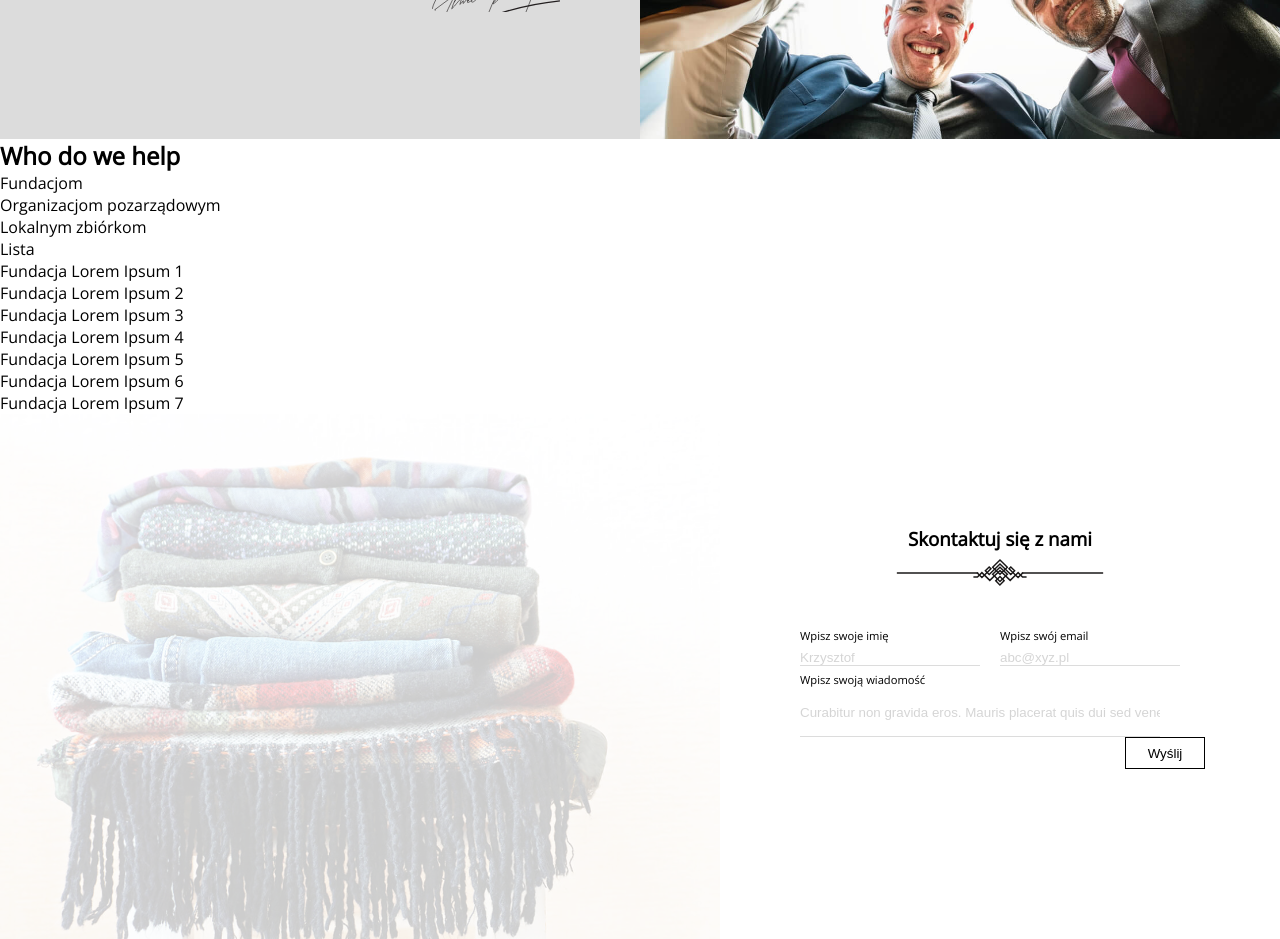
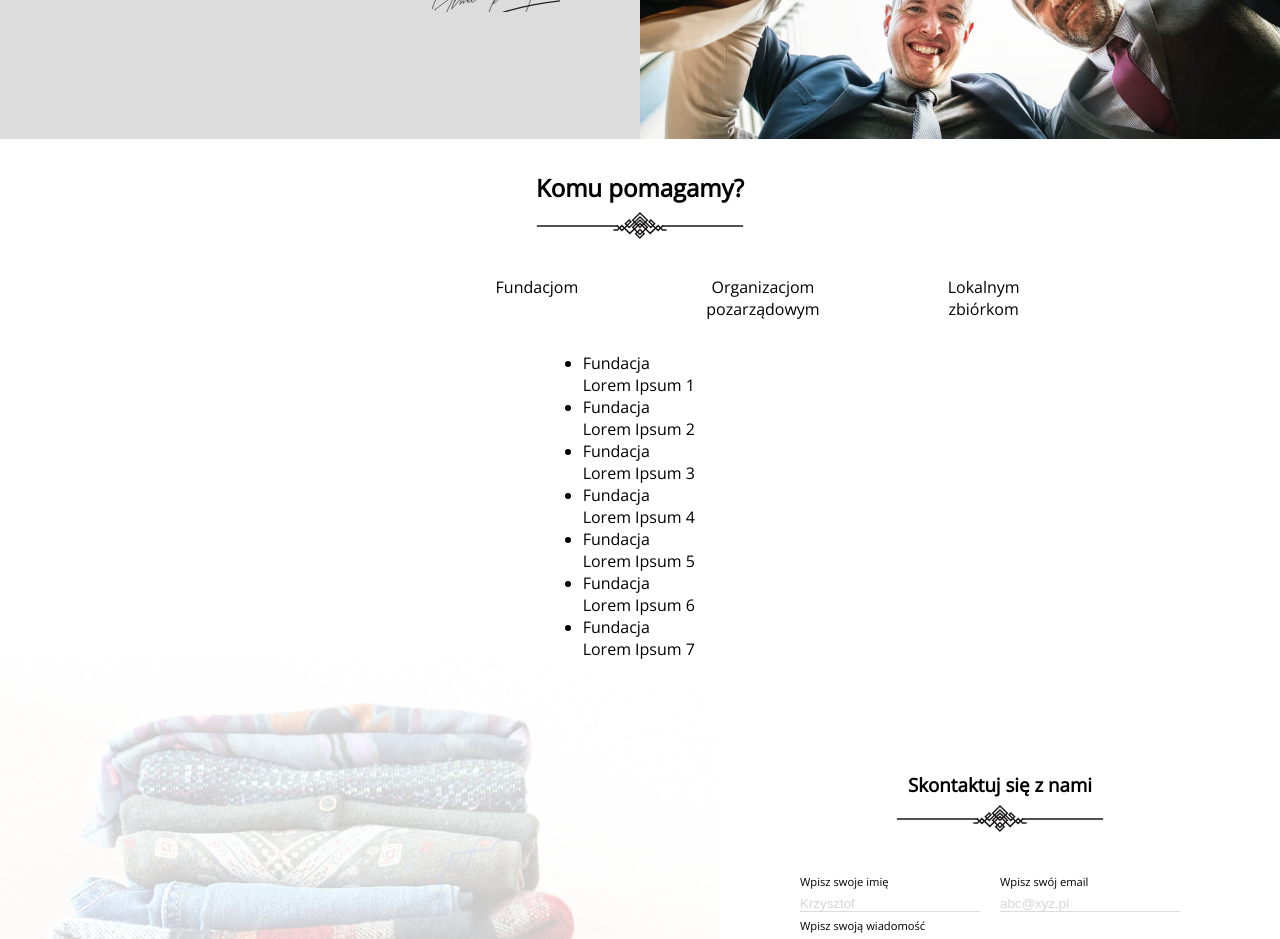
Before and after one commit to marcinho51/oddaj-rzeczy, a React (Create React App) app in the folder oddaj-rzeczy/: page /#/ in a window 1280 px wide. Shown: the part 1640-2579 px from the top of the page. Built offline with nearby package versions, Linux system fonts and the light colour scheme; data requests are answered from the project's data file.

Commit message:
WhoDoWeHelp class started

```diff
--- a/oddaj-rzeczy/src/components/Home/WhoDoWeHelp.js
+++ b/oddaj-rzeczy/src/components/Home/WhoDoWeHelp.js
@@ -18,14 +18,18 @@ class Home_Who_Do_We_Help extends Component {
   get names() {
     return this.state.fundations.map(fundation => {
       return (
+        <>
           <li
             key={fundation.id}
             id={fundation.id}
             onClick={this.handleOnClick}
-          className={this.state.currentOrganisation == fundation.id && "active"}
+            className={
+              this.state.currentOrganisation == fundation.id && "active"
+            }
           >
             {fundation.name}
           </li>
+        </>
       );
     });
   }
@@ -47,10 +51,24 @@ class Home_Who_Do_We_Help extends Component {
     console.log(this.state);
     return (
       <section className="whoDoWeHelp">
-        <h1>Who do we help</h1>
+        <div className="whoDoWeHelpHeadline">
+          <h1>Komu pomagamy?</h1>
+        </div>
+        <div className="decorationImage4"></div>
+        <div className="row">
+          <div className="col-4"></div>
+          <div className="whoDoWeHelpNav col-8">
             <ul>{this.names}</ul>
-        Lista
+          </div>
+        </div>
+        <div className="col-4"></div>
+        <div className="row">
+          <div className="col-3"></div>
+          <div className="whoDoWeHelpList col-10">
             <ul>{this.items}</ul>
+          </div>
+          <div className="col-3"></div>
+        </div>
       </section>
     );
   }
--- a/oddaj-rzeczy/src/scss/components/_home.scss
+++ b/oddaj-rzeczy/src/scss/components/_home.scss
@@ -248,6 +248,38 @@
   }
 }
 
+//WhoDoWeHelp
+
+.whoDoWeHelp {
+  display: flex;
+  flex-direction: column;
+  align-items: center;
+  margin-top: 2rem;
+  .whoDoWeHelpHeadline {
+  }
+  .decorationImage4 {
+    background-image: url("../../assets/Decoration.svg");
+    background-repeat: no-repeat;
+    background-size: contain;
+    height: 4rem;
+    margin-top: 0.5rem;
+    width: 13rem;
+  }
+  .whoDoWeHelpNav {
+    ul {
+      display: flex;
+      justify-content: space-around;
+      li {
+        list-style: none;
+        margin: 0 4rem 2rem 4rem;
+        text-align: center;
+      }
+    }
+  }
+  .whoDoWeHelpList {
+  }
+}
+
 // Contact
 
 .contact {
```
Lines whose indentation alone changed are shown as unchanged.
